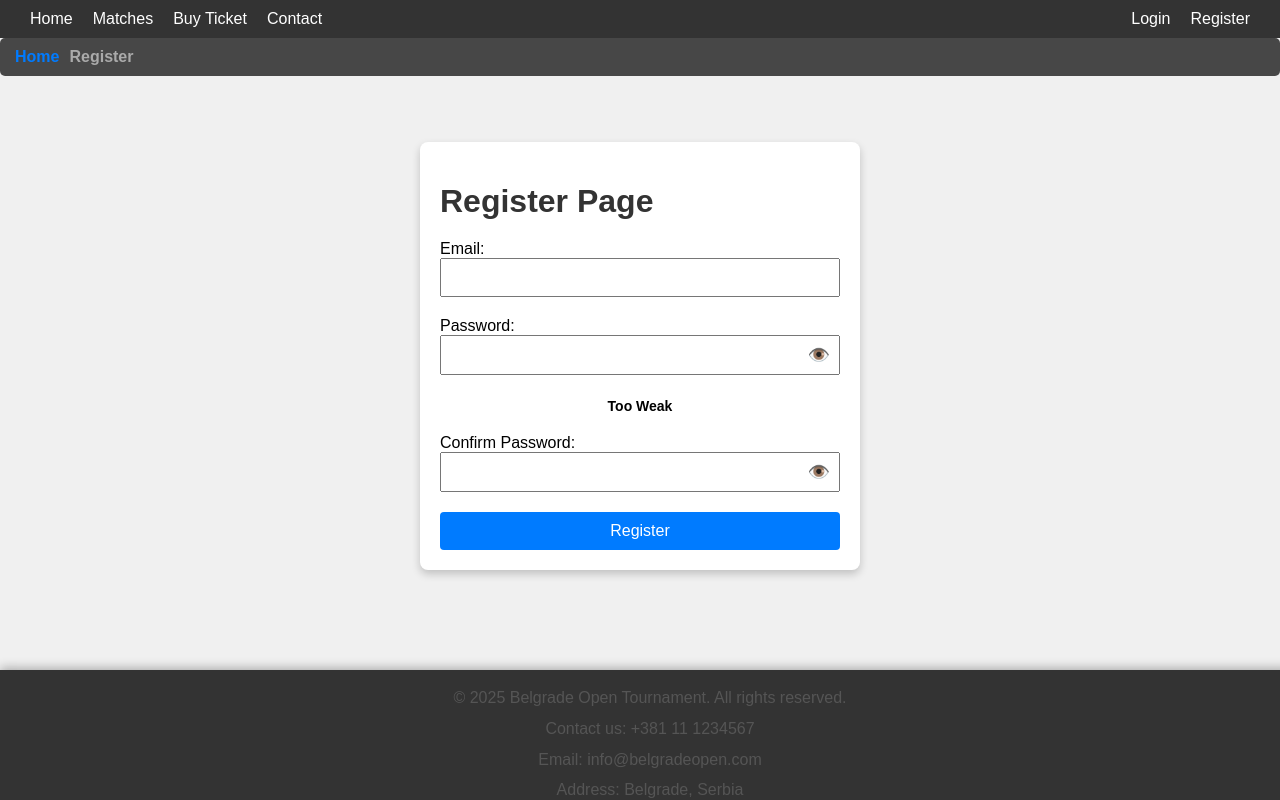
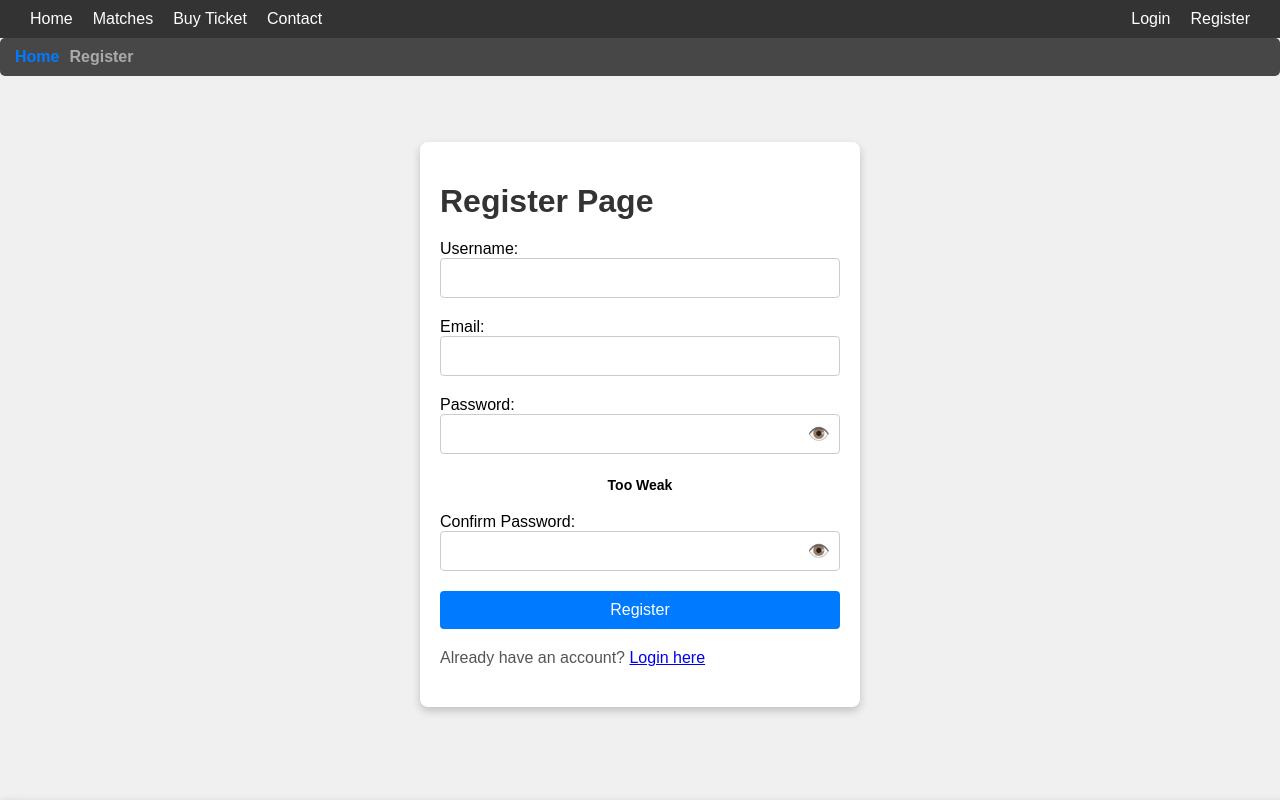
Before and after one commit to elab-development/internet-tehnologije-2024-projekat-prodajateniskihkarata_2021_0043_0419, a React (Create React App) app: page /register in a window 1280 px wide. Shown: the top 800 px of the page. Built offline with nearby package versions, Linux system fonts and the light colour scheme; what react-breadcrumbs-dynamic would draw is missing.

Commit message:
Pocetne funkcionalnosti Register i Login

```diff
--- a/src/App.css
+++ b/src/App.css
@@ -232,9 +232,17 @@ ul li {
   flex-direction: column;
 }
 
-.email-input, .password-input {
+/* Input field styling for username and email to match password fields */
+.input-group input,
+.text-input,
+.email-input,
+.password-input {
   width: 100%;
+  height: 40px; /* Ensure consistent height */
   padding: 10px;
+  border: 1px solid #ccc;
+  border-radius: 4px;
+  font-size: 16px;
   box-sizing: border-box;
 }
 
@@ -272,6 +280,7 @@ ul li {
   border-radius: 4px;
   cursor: pointer;
   font-size: 16px;
+  transition: background-color 0.3s ease;  /**********************/
 }
 
 .toggle-password:hover {
--- a/src/components/Login.jsx
+++ b/src/components/Login.jsx
@@ -1,24 +1,67 @@
 import React, { useState } from 'react';
+import { Link } from 'react-router-dom'; // Pretpostavljamo da koristite react-router-dom za navigaciju
+import axios from 'axios';
 
 const Login = () => {
+    const [email, setEmail] = useState('');
+    const [password, setPassword] = useState('');
     const [showPassword, setShowPassword] = useState(false);
 
     const toggleShowPassword = () => {
         setShowPassword(!showPassword);
     };
 
+    const handleLogin = async (e) => {
+        e.preventDefault();
+        try {
+            const response = await axios.post('http://localhost:8000/api/login', {
+                email: email,
+                lozinka: password
+            }, {
+                headers: {
+                    'Content-Type': 'application/json'
+                }
+            });
+            console.log(response.data);
+            alert('Login successful');
+            // Save the token to local storage or context
+            localStorage.setItem('token', response.data.access_token);
+        } catch (error) {
+            console.error('Error logging in:', error);
+            if (error.response && error.response.status === 401) {
+                alert('Invalid credentials. Please check your email and password and try again.');
+            } else {
+                alert('Login failed. Please try again later.');
+            }
+        }
+    };
+
     return (
         <div className="login-container">
             <h1>Login Page</h1>
-            <form className="login-form">
+            <form className="login-form" onSubmit={handleLogin}>
                 <div className="input-group">
                     <label>Email:</label>
-                    <input type="email" name="email" className="email-input" required />
+                    <input
+                        type="email"
+                        name="email"
+                        value={email}
+                        onChange={(e) => setEmail(e.target.value)}
+                        className="email-input"
+                        required
+                    />
                 </div>
                 <div className="input-group password-field">
                     <label>Password:</label>
                     <div className="password-input-wrapper">
-                        <input type={showPassword ? "text" : "password"} name="password" className="password-input" required />
+                        <input
+                            type={showPassword ? "text" : "password"}
+                            name="password"
+                            value={password}
+                            onChange={(e) => setPassword(e.target.value)}
+                            className="password-input"
+                            required
+                        />
                         <span className="toggle-password" onClick={toggleShowPassword}>
                             {showPassword ? "🙈" : "👁️"}
                         </span>
@@ -26,8 +69,47 @@ const Login = () => {
                 </div>
                 <button type="submit" className="login-button">Login</button>
             </form>
+            <div className="register-link">
+                <p>Don't have an account? <Link to="/register">Register here</Link></p>
+            </div>
         </div>
     );
 };
 
 export default Login;
+
+
+
+// import React, { useState } from 'react';
+
+// const Login = () => {
+//     const [showPassword, setShowPassword] = useState(false);
+
+//     const toggleShowPassword = () => {
+//         setShowPassword(!showPassword);
+//     };
+
+//     return (
+//         <div className="login-container">
+//             <h1>Login Page</h1>
+//             <form className="login-form">
+//                 <div className="input-group">
+//                     <label>Email:</label>
+//                     <input type="email" name="email" className="email-input" required />
+//                 </div>
+//                 <div className="input-group password-field">
+//                     <label>Password:</label>
+//                     <div className="password-input-wrapper">
+//                         <input type={showPassword ? "text" : "password"} name="password" className="password-input" required />
+//                         <span className="toggle-password" onClick={toggleShowPassword}>
+//                             {showPassword ? "🙈" : "👁️"}
+//                         </span>
+//                     </div>
+//                 </div>
+//                 <button type="submit" className="login-button">Login</button>
+//             </form>
+//         </div>
+//     );
+// };
+
+// export default Login;
--- a/src/components/Register.jsx
+++ b/src/components/Register.jsx
@@ -1,6 +1,10 @@
 import React, { useState } from 'react';
+import { Link } from 'react-router-dom'; // Pretpostavljamo da koristite react-router-dom za navigaciju
+import axios from 'axios';
 
 const Register = () => {
+  const [username, setUsername] = useState('');
+  const [email, setEmail] = useState('');
   const [password, setPassword] = useState('');
   const [confirmPassword, setConfirmPassword] = useState('');
   const [showPassword, setShowPassword] = useState(false);
@@ -87,13 +91,49 @@ const Register = () => {
     );
   };
 
+  const handleRegister = async (e) => {
+    e.preventDefault();
+
+    try {
+      const response = await axios.post('http://localhost:8000/api/register', {
+        ime: username,
+        email: email,
+        lozinka: password,
+        lozinka_confirmation: confirmPassword
+      });
+      console.log(response.data);
+      alert('Registration successful');
+    } catch (error) {
+      console.error('Error registering user:', error);
+      alert('Registration failed');
+    }
+  };
+
   return (
     <div className="login-container">
       <h1>Register Page</h1>
-      <form className="login-form">
+      <form className="login-form" onSubmit={handleRegister}>
+        <div className="input-group">
+          <label>Username:</label>
+          <input
+            type="text"
+            name="username"
+            value={username}
+            onChange={(e) => setUsername(e.target.value)}
+            className="text-input"
+            required
+          />
+        </div>
         <div className="input-group">
           <label>Email:</label>
-          <input type="email" name="email" className="email-input" required />
+          <input
+            type="email"
+            name="email"
+            value={email}
+            onChange={(e) => setEmail(e.target.value)}
+            className="email-input"
+            required
+          />
         </div>
         <div className="input-group password-field">
           <label>Password:</label>
@@ -138,6 +178,9 @@ const Register = () => {
           Register
         </button>
       </form>
+      <div className="login-link">
+        <p>Already have an account? <Link to="/login">Login here</Link></p>
+      </div>
     </div>
   );
 };
```
